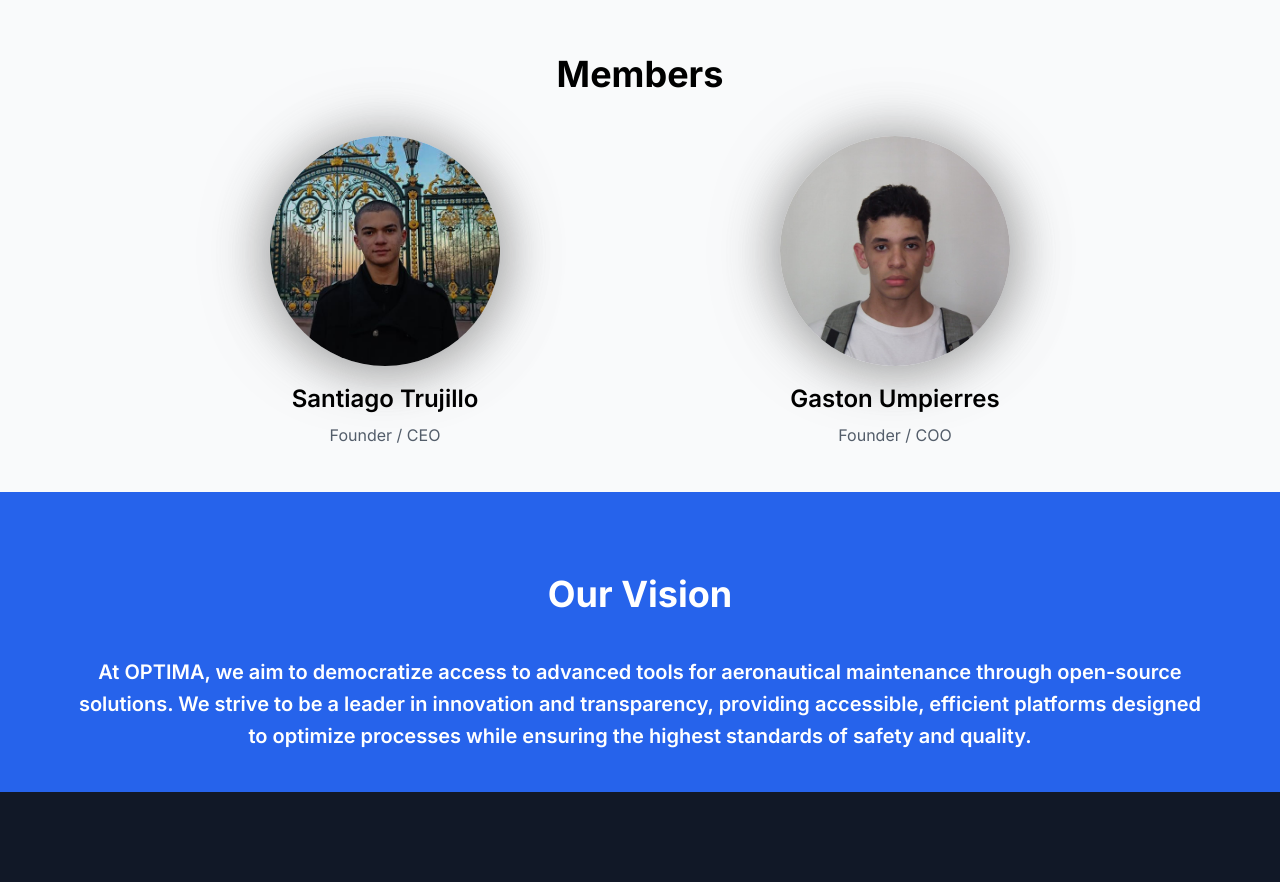
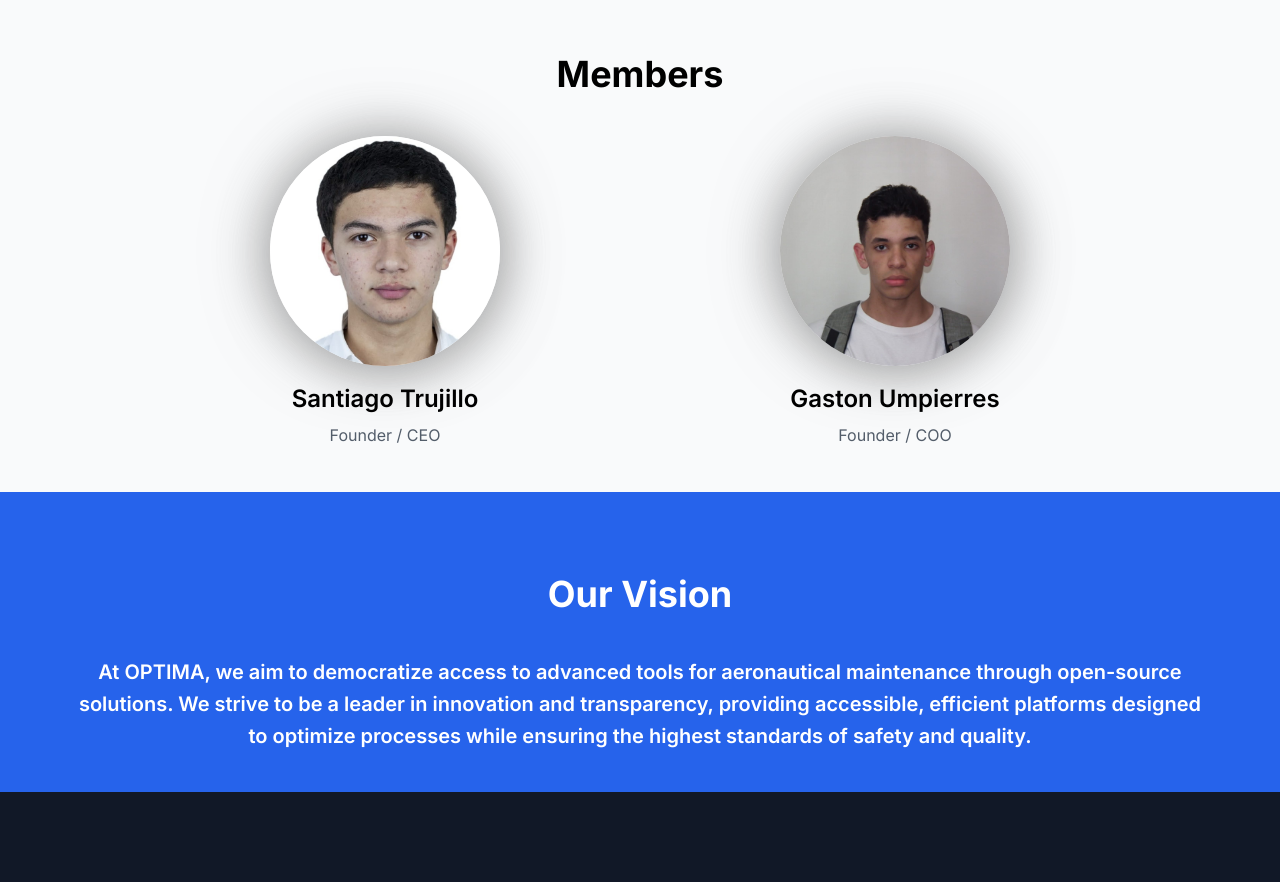
Before and after one commit to eltruji04/OPTIMA.github.io, a plain HTML site: page index.html in a window 1280 px wide. Shown: the part 1280-2162 px from the top of the page. Drawn offline with nearby package versions, Linux system fonts and the light colour scheme.

Commit message:
Santiago's photo has been updated.

```diff
--- a/index.html
+++ b/index.html
@@ -218,7 +218,7 @@
           <!-- Member one -->
           <div class="foto_styles">
             <div class="member">
-              <img src="assets/Santiago_foto.jpeg" class="foto" alt="Santiago">
+              <img src="assets/Santiago_Foto2.jpeg" class="foto" alt="Santiago">
               <p class="member_name">Santiago Trujillo</p>
               <p class="member_description">Founder / CEO</p>
             </div>
```
Also changed, not shown: assets/Santiago_Foto2.jpeg (added).
